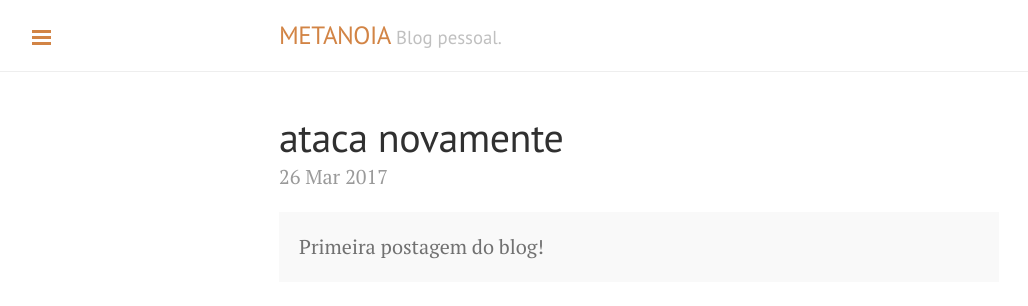
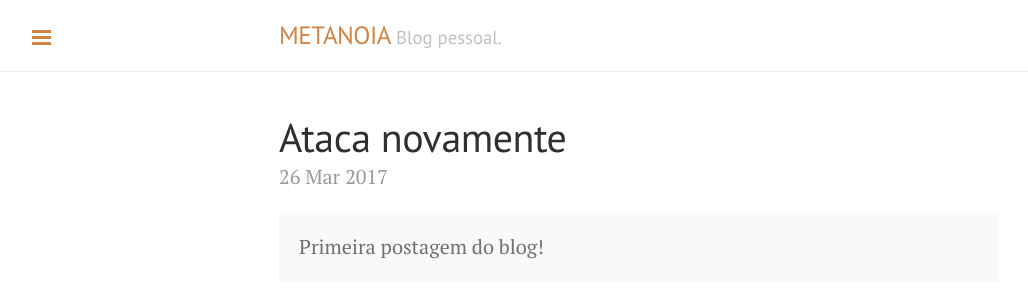
Before and after one commit to metanoia39/metanoia39.github.io, a Jekyll site: the page built from _posts/2017-03-26-ataca-novamente.md, in a window 1280 px wide. Shown: the top 306 px of the page, without its empty margins (1-1029 px from the left). Built offline with Jekyll 4.4.1, drawn with Linux system fonts in a browser that asks for light colours.

```diff
--- a/_posts/2017-03-26-ataca-novamente.md
+++ b/_posts/2017-03-26-ataca-novamente.md
@@ -1,6 +1,6 @@
 ---
 layout: post
-title: ataca novamente
+title: Ataca novamente
 ---
 
 <div class="message">
```
